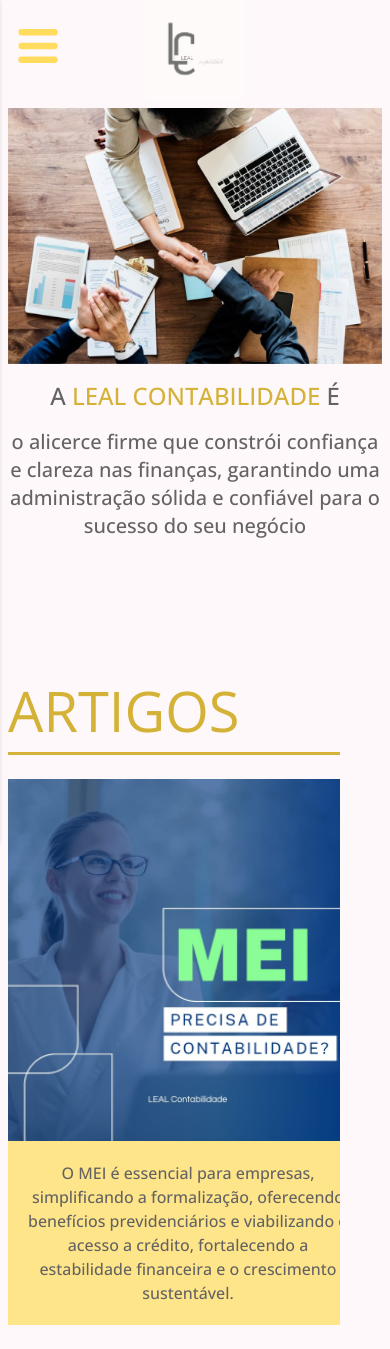
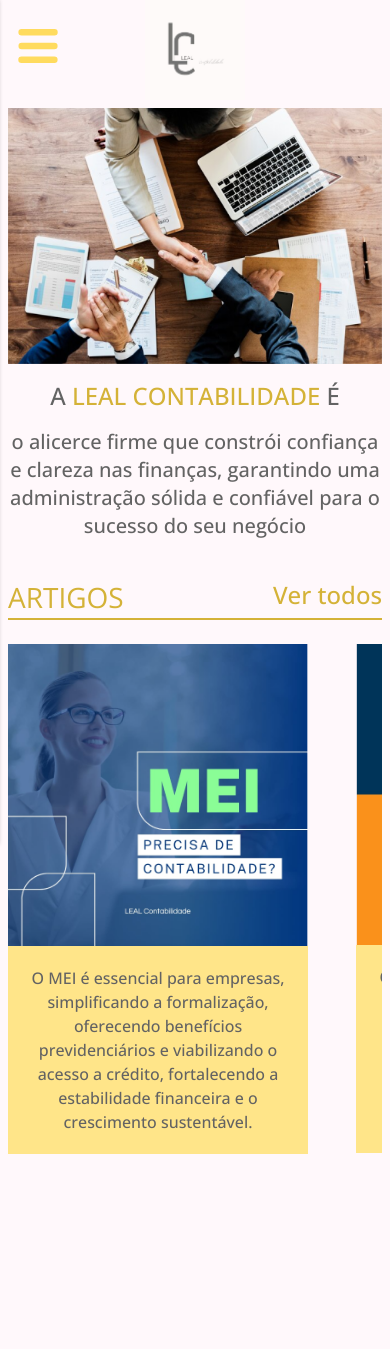
Before and after one commit to Nyir0/contabilidade, a React (Create React App) app: page / in a window 390 px wide. After the commit the page ends 1178 px from the top, so only its background shows below. Built offline with nearby package versions, Linux system fonts and the light colour scheme.

Commit message:
style: modifica estilos para mobile de artigos

```diff
--- a/src/components/Article.css
+++ b/src/components/Article.css
@@ -3,6 +3,29 @@
     color:var(--yellow-gold);
     text-transform: uppercase;
     font-weight: 400;
+}
+
+@media screen and (max-width: 768px) {
+    h2{
+        font-size: 1.75rem;
+    }
+}
+
+#all-articles{
+    font-size: 1.5rem;
+    color:var(--yellow-base);
+    cursor: pointer;
+}
+
+@media screen and (max-width: 768px) {
+    #all-articles{
+        font-size: 1.5rem;
+        color:var(--yellow-gold);padding-bottom: 5px;
+    }
+}
+
+#all-articles:hover{
+    color:var(--yellow-gold);
 }
 
 #articles .card{
@@ -12,9 +35,24 @@
     border-top: 3px solid var(--yellow-gold);
 }
 
+@media screen and (max-width:768px) {
+    #articles .card{
+        border-top: 2px solid var(--yellow-gold);
+        width: 100%;
+        justify-content: space-between;
+    }
+}
+
 #articles section {
     min-width: 360px;
     margin: 1.5rem 3rem 1.5rem 0;
+}
+
+@media screen and (max-width:768px) {
+    #articles section {
+        min-width: 300px;
+        margin: 1.5rem 3rem 1.5rem 0;
+    }
 }
 
 /* Estilo da barra de rolagem */
--- a/src/components/Article.js
+++ b/src/components/Article.js
@@ -3,8 +3,11 @@
 export default function Article(){
     return(
         <>
-        <section id="articles" className="mt-28">
-            <h2>Artigos</h2>
+        <section id="articles" className="mt-28 max-md:mt-5">
+            <div className="flex w-full justify-between items-end">
+                <h2>Artigos</h2>
+                <span id="all-articles">Ver todos</span>
+            </div>
             <div className="card">
                 <section>
                     <img className="w-full" src="./images/art1.webp" alt="" />
```
